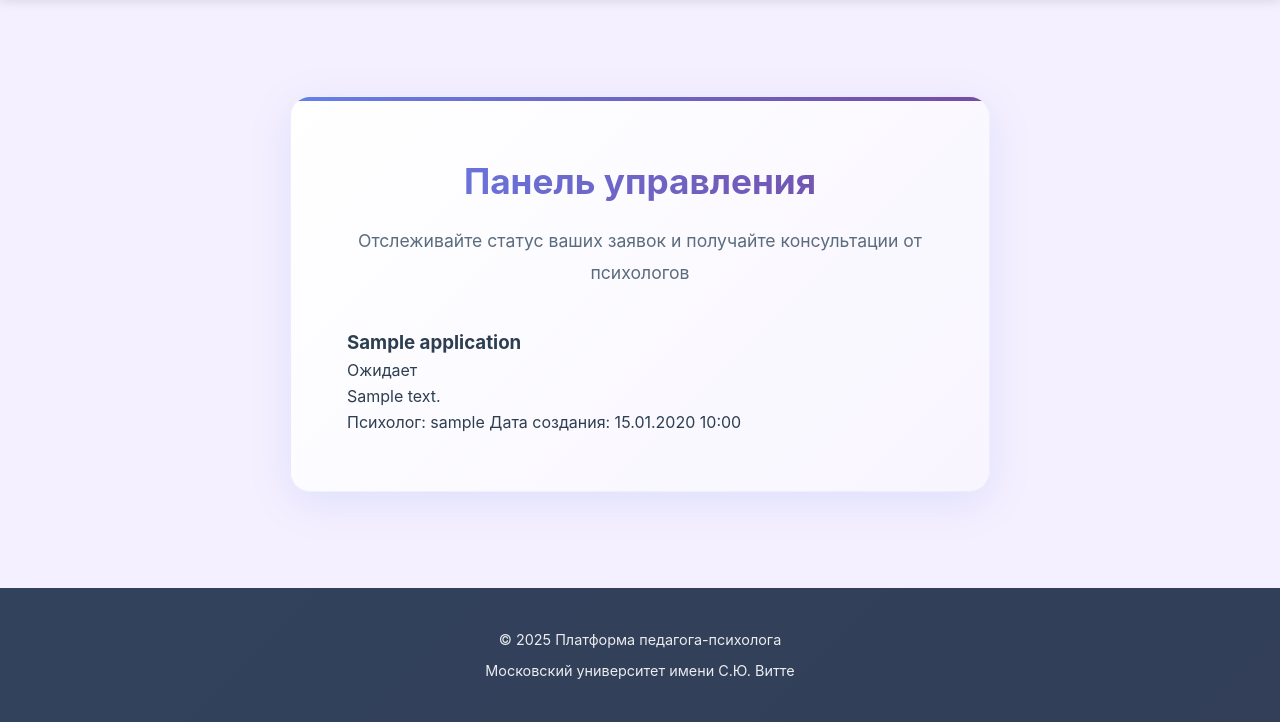
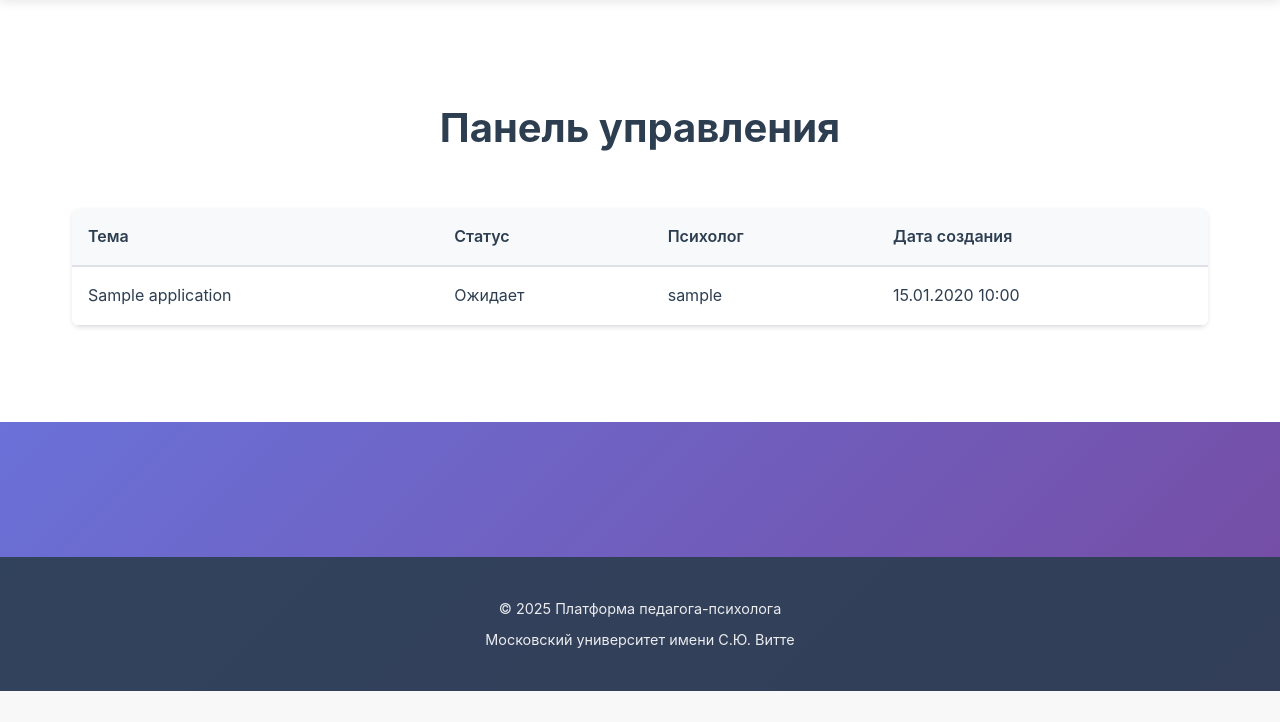
Before and after one commit to psixolog44/psixolog-cabinet, a Django app: page /dashboard/ in a window 1280 px wide. Shown: the part 109-831 px from the top of the page. After the commit the page ends 800 px from the top, so only its background shows below. Run offline with Django 5.2, Linux system fonts and the light colour scheme; a user stored in the database is signed in; tables that the repository leaves empty hold one stand-in row (values such as "Sample post").

Commit message:
Reworked dashboard UI

```diff
--- a/templates/dashboard_student.html
+++ b/templates/dashboard_student.html
@@ -3,33 +3,41 @@
 {% block title %}Панель управления - Платформа психолога{% endblock %}
 
 {% block content %}
-<section class="feedback-form-section">
-    <div class="section-content">
-        <div class="feedback-form-wrapper">
+<section class="feedback-form-section" style="background-color: #ffffff;">
+    <div class="section-content" style="background-color: #ffffff; padding: 2rem;">
         <h2>Панель управления</h2>
-            <p class="feedback-description">Отслеживайте статус ваших заявок и получайте консультации от психологов</p>
 
         {% if applications %}
-                <div class="applications-list">
+                <table style="width: 100%; border-collapse: collapse; margin-top: 1.5rem; background-color: #ffffff; box-shadow: 0 2px 4px rgba(0,0,0,0.1); border-radius: 8px; overflow: hidden;">
+                    <thead>
+                        <tr style="background-color: #f8f9fa; border-bottom: 2px solid #dee2e6;">
+                            <th style="padding: 1rem; text-align: left; font-weight: 600;">Тема</th>
+                            <th style="padding: 1rem; text-align: left; font-weight: 600;">Статус</th>
+                            <th style="padding: 1rem; text-align: left; font-weight: 600;">Психолог</th>
+                            <th style="padding: 1rem; text-align: left; font-weight: 600;">Дата создания</th>
+                        </tr>
+                    </thead>
+                    <tbody>
                         {% for application in applications %}
-                        <div class="application-item">
-                            <div class="application-header">
-                                <h3>{{ application.title }}</h3>
+                            <tr style="border-bottom: 1px solid #dee2e6; background-color: #ffffff;">
+                                <td style="padding: 1rem;">{{ application.title }}</td>
+                                <td style="padding: 1rem;">
                                     <span class="application-status status-{{ application.status }}">
                                         {{ application.get_status_display }}
                                     </span>
-                            </div>
-                            <p class="application-description">{{ application.description }}</p>
-                            <div class="application-meta">
-                                <span>Психолог: {% if application.psychologist %}{{ application.psychologist.username }}{% else %}Не назначен{% endif %}</span>
-                                <span>Дата создания: {{ application.created_at|date:"d.m.Y H:i" }}</span>
-                                {% if application.updated_at != application.created_at %}
-                                    <span>Обновлена: {{ application.updated_at|date:"d.m.Y H:i" }}</span>
+                                </td>
+                                <td style="padding: 1rem;">
+                                    {% if application.psychologist %}
+                                        {{ application.psychologist.username }}
+                                    {% else %}
+                                        Не назначен
                                     {% endif %}
-                            </div>
-                        </div>
+                                </td>
+                                <td style="padding: 1rem;">{{ application.created_at|date:"d.m.Y H:i" }}</td>
+                            </tr>
                         {% endfor %}
-                </div>
+                    </tbody>
+                </table>
             {% else %}
                 <div style="text-align: center; padding: 2rem 0;">
                     <p style="margin-bottom: 1rem;">У вас пока нет заявок.</p>
@@ -37,6 +45,5 @@
                 </div>
         {% endif %}
     </div>
-    </div>
 </section>
 {% endblock %}
```
Lines whose indentation alone changed are shown as unchanged.
